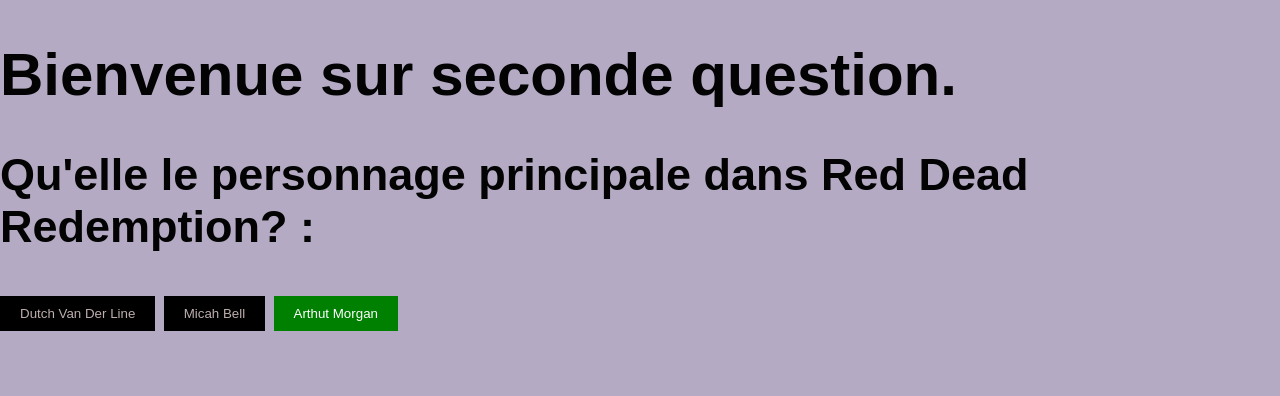
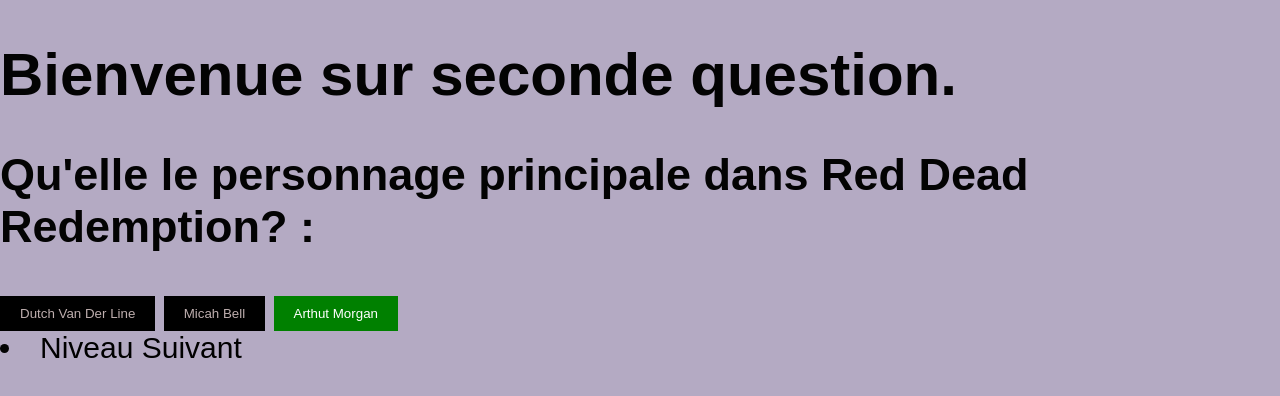
Before and after one commit to duqueenzo7-pixel/effooo, a plain HTML site: page Question3.html in a window 1280 px wide. Both pictures are taken after a click on the button "Arthut Morgan". Drawn offline with Linux system fonts and the light colour scheme.

Commit message:
rfgfguyfgduyfgdufhefh_oeg

```diff
--- a/Question3.html
+++ b/Question3.html
@@ -12,7 +12,7 @@
    <button id="bouton7">Dutch Van Der Line</button>
    <button id="bouton8" >Micah Bell</button>
    <button id="bouton9">Arthut Morgan</button>
-   <li id="lien-suivant" class="cache"><a href="finis.html">Suivant</a></li>
+   <li id="lien-suivant3" class="lien cache"><a href="finis.html">Niveau Suivant</a></li>
    <script src="script.js"></script>
 </body>
 </html>
--- a/script.js
+++ b/script.js
@@ -116,8 +116,8 @@ if (bouton1) {
     });
 }
 
+
 //---------------------------------------------------------//---------------------------------------------------------
-
 
 const bouton5 = document.querySelector('#bouton5');
 const lienSuivant2 = document.querySelector('#lien-suivant2');
@@ -134,3 +134,22 @@ if (bouton5) {
         }
     });
 }
+
+//---------------------------------------------------------//---------------------------------------------------------v
+
+
+const bouton9 = document.querySelector('#bouton9');
+const lienSuivant3 = document.querySelector('#lien-suivant3');
+
+if (bouton9) {
+    bouton9.addEventListener('click', () => {
+
+        if (bouton9.classList.contains('vert')) {
+            lienSuivant3.classList.remove('cache');
+        }
+
+        else {
+            lienSuivant3.classList.add('cache');
+        }
+    });
+}
```
Also changed, not shown: Question2.html (+1 -1 lines).
